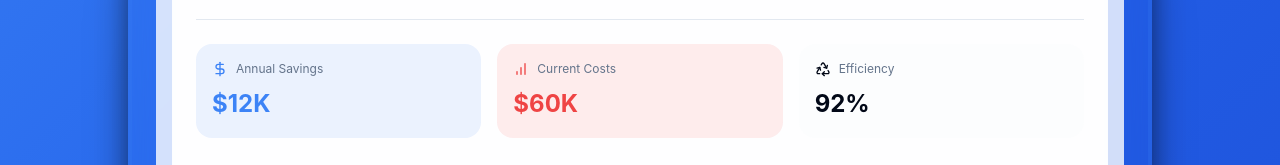
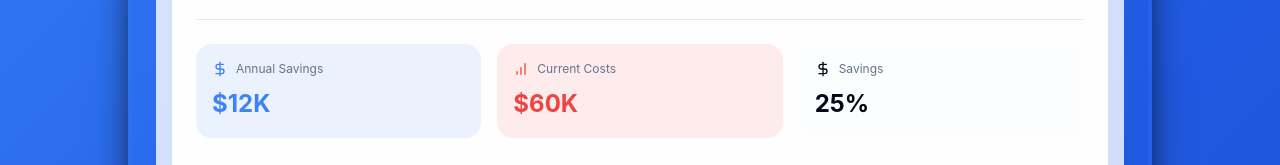
Before and after one commit to tryinhard1080/professional-admin-dashboard-880, a React (Vite) app: page / in a window 1280 px wide. Shown: the part 625-790 px from the top of the page. Built offline with nearby package versions, Linux system fonts and the light colour scheme.

Commit message:
Add savings percentage to landing page
Display a 25% savings value on the landing page.

```diff
--- a/src/pages/Landing.tsx
+++ b/src/pages/Landing.tsx
@@ -61,10 +61,10 @@ export default function Landing() {
             </div>
             <div className="bg-accent/20 p-4 rounded-lg">
               <div className="flex items-center gap-2 mb-2">
-                <Recycle className="w-4 h-4 text-accent-foreground" />
-                <span className="text-xs text-muted-foreground">Efficiency</span>
+                <DollarSign className="w-4 h-4 text-accent-foreground" />
+                <span className="text-xs text-muted-foreground">Savings</span>
               </div>
-              <div className="text-2xl font-bold text-accent-foreground">92%</div>
+              <div className="text-2xl font-bold text-accent-foreground">25%</div>
             </div>
           </div>
 
```
